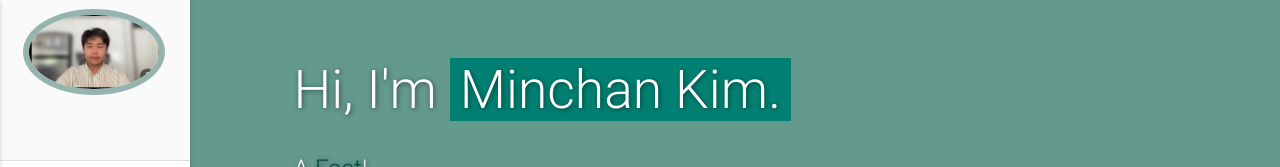
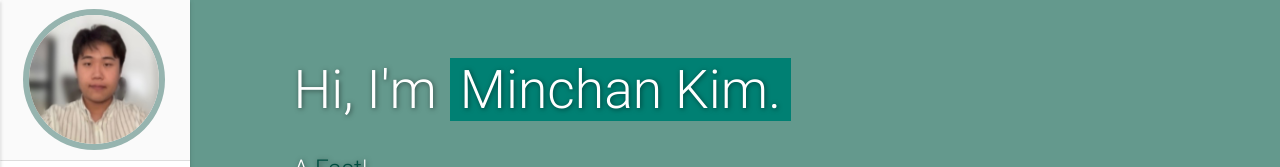
Before and after one commit to kimmc6008/kimmc6008.github.io, a plain HTML site: page index.html in a window 1280 px wide. Shown: the top 167 px of the page. Drawn offline with nearby package versions, Linux system fonts and the light colour scheme.

Commit message:
changed picture

```diff
--- a/index.html
+++ b/index.html
@@ -85,7 +85,7 @@
       <li class="logo">
         <a id="logo-container" aria-label="Navigate to the beginning of the page" href="#intro"
           class="brand-logo grey-blue-text">
-          <img src="/assets/img/pic.jpg" class="circle img-responsive profile-pic" alt="avatar">
+          <img src="/assets/img/pictwo.jpg" class="circle img-responsive profile-pic" alt="avatar">
         </a>
       </li>
 
```
Also changed, not shown: assets/img/pictwo.jpg (added).
